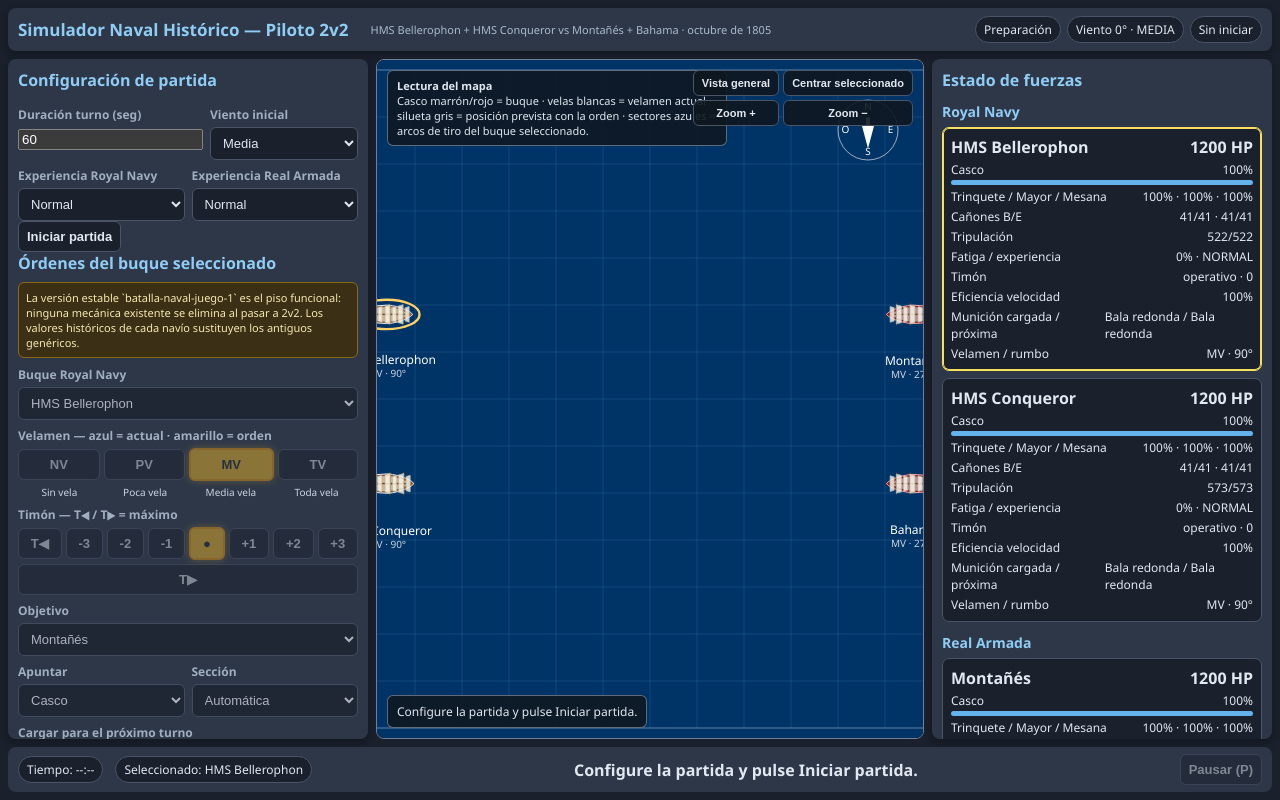
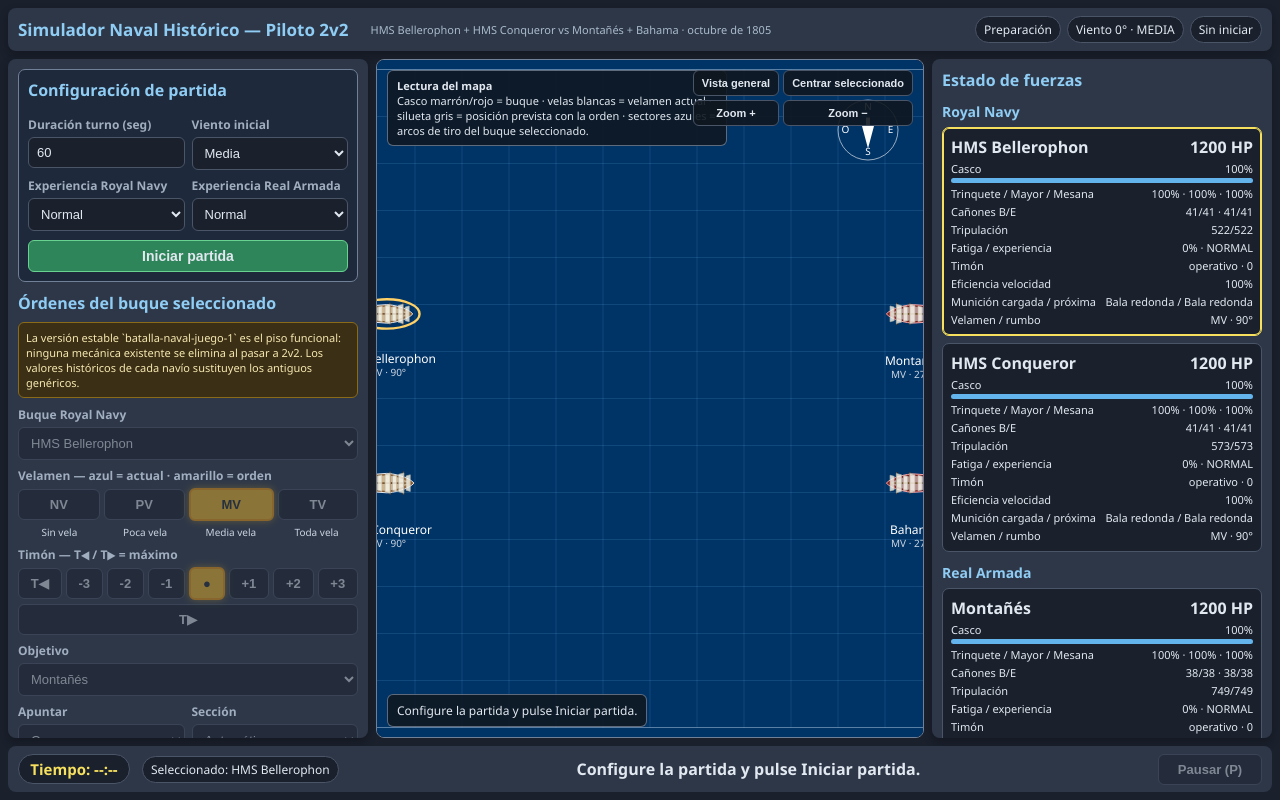
Before and after one commit to Reyndio/batalla-naval-juego, a website: page pilot-2v2.html in a window 1280 px wide. Drawn offline with Linux system fonts and the light colour scheme.

Commit message:
style: add prebattle config and turn clock presentation

```diff
--- a/pilot-2v2.css
+++ b/pilot-2v2.css
@@ -25,69 +25,32 @@
       gap: 8px;
       padding: 8px;
     }
-    header {
-      grid-area: header;
-      background: var(--panel);
-      border-radius: 8px;
-      padding: 8px 10px;
-      display: flex;
-      gap: 12px;
-      align-items: center;
-      flex-wrap: wrap;
-      box-shadow: 0 4px 8px rgba(0,0,0,.25);
-    }
+    header { grid-area: header; background: var(--panel); border-radius: 8px; padding: 8px 10px; display: flex; gap: 12px; align-items: center; flex-wrap: wrap; box-shadow: 0 4px 8px rgba(0,0,0,.25); }
     header h1 { font-size: 17px; color: #90cdf4; margin: 0 10px 0 0; }
     .top-status { margin-left: auto; display: flex; gap: 6px; flex-wrap: wrap; }
     .pill { background: #1a202c; border: 1px solid #4a5568; border-radius: 999px; padding: 4px 8px; font-size: 12px; }
-    .panel {
-      background: var(--panel);
-      border-radius: 8px;
-      box-shadow: 0 4px 8px rgba(0,0,0,.25);
-      overflow: auto;
-      padding: 10px;
-      min-height: 0;
-    }
+    .clock-pill { color: #f6e05e; font-size: 15px; font-weight: 800; min-width: 112px; text-align: center; }
+    .panel { background: var(--panel); border-radius: 8px; box-shadow: 0 4px 8px rgba(0,0,0,.25); overflow: auto; padding: 10px; min-height: 0; }
     #leftPanel { grid-area: left; }
     #rightPanel { grid-area: right; }
-    #canvasWrap {
-      grid-area: main;
-      min-width: 0;
-      min-height: 0;
-      position: relative;
-      overflow: hidden;
-      background: #003366;
-      border-radius: 8px;
-      border: 1px solid #718096;
-    }
+    #canvasWrap { grid-area: main; min-width: 0; min-height: 0; position: relative; overflow: hidden; background: #003366; border-radius: 8px; border: 1px solid #718096; }
     canvas { width: 100%; height: 100%; display: block; background: #003366; cursor: grab; }
     canvas.panning { cursor: grabbing; }
-    footer {
-      grid-area: footer;
-      background: var(--panel);
-      border-radius: 8px;
-      padding: 7px 10px;
-      display: flex;
-      align-items: center;
-      gap: 12px;
-      min-height: 42px;
-    }
+    footer { grid-area: footer; background: var(--panel); border-radius: 8px; padding: 7px 10px; display: flex; align-items: center; gap: 12px; min-height: 46px; }
     #mainMessage { flex: 1; text-align: center; font-weight: 600; }
     h2, h3 { color: #90cdf4; }
     h2 { font-size: 16px; margin: 0 0 8px; }
     h3 { font-size: 14px; margin: 11px 0 6px; }
     label { color: var(--muted); font-weight: 600; font-size: 12px; display: block; margin: 7px 0 4px; }
-    select, button {
-      background: #1a202c;
-      color: #e2e8f0;
-      border: 1px solid var(--line);
-      border-radius: 6px;
-      padding: 7px 8px;
-      font-size: 13px;
-    }
+    select, button, input[type="number"] { background: #1a202c; color: #e2e8f0; border: 1px solid var(--line); border-radius: 6px; padding: 7px 8px; font-size: 13px; }
     button { cursor: pointer; font-weight: 700; }
     button:hover:not(:disabled) { border-color: var(--blue2); background: #243447; }
-    button:disabled { opacity: .45; cursor: not-allowed; }
-    select { width: 100%; }
+    button:disabled, input:disabled, select:disabled { opacity: .45; cursor: not-allowed; }
+    select, input[type="number"] { width: 100%; }
+    .prebattle-config { background: #1e293b; border: 1px solid #718096; border-radius: 7px; padding: 9px; margin-bottom: 10px; }
+    .prebattle-config.locked { opacity: .55; }
+    .start-button { width: 100%; margin-top: 9px; background: #2f855a; border-color: #68d391; font-size: 14px; }
+    #pauseBattle { min-width: 104px; }
     .cmd-row { display: flex; gap: 4px; flex-wrap: wrap; align-items: center; }
     .cmd-row button { flex: 1 1 auto; min-width: 34px; }
     .cmd-button.current { background: var(--blue); border-color: var(--blue2); color: white; }
@@ -102,47 +65,16 @@
     .resolve { background: #8a5d13; }
     .danger { background: #742a2a; }
     .small { font-size: 11px; color: #a9bbcc; line-height: 1.4; }
-    .legend-box {
-      position: absolute;
-      left: 10px;
-      top: 10px;
-      z-index: 4;
-      background: rgba(15,23,32,.86);
-      border: 1px solid rgba(160,174,192,.55);
-      border-radius: 6px;
-      padding: 7px 9px;
-      font-size: 11px;
-      pointer-events: none;
-      max-width: 340px;
-    }
-    #tacticalOverlay {
-      position: absolute;
-      left: 10px;
-      bottom: 10px;
-      z-index: 4;
-      background: rgba(15,23,32,.88);
-      border: 1px solid rgba(160,174,192,.55);
-      border-radius: 6px;
-      padding: 7px 9px;
-      font-size: 12px;
-      pointer-events: none;
-      min-width: 240px;
-    }
-    #cameraTools {
-      position: absolute;
-      right: 10px;
-      top: 10px;
-      z-index: 5;
-      display: grid;
-      grid-template-columns: repeat(2, auto);
-      gap: 4px;
-    }
+    .legend-box { position: absolute; left: 10px; top: 10px; z-index: 4; background: rgba(15,23,32,.86); border: 1px solid rgba(160,174,192,.55); border-radius: 6px; padding: 7px 9px; font-size: 11px; pointer-events: none; max-width: 340px; }
+    #tacticalOverlay { position: absolute; left: 10px; bottom: 10px; z-index: 4; background: rgba(15,23,32,.88); border: 1px solid rgba(160,174,192,.55); border-radius: 6px; padding: 7px 9px; font-size: 12px; pointer-events: none; min-width: 240px; }
+    #cameraTools { position: absolute; right: 10px; top: 10px; z-index: 5; display: grid; grid-template-columns: repeat(2, auto); gap: 4px; }
     #cameraTools button { padding: 6px 8px; font-size: 11px; background: rgba(15,23,32,.9); }
     .ship-card { background: #1a202c; border: 1px solid #4a5568; border-radius: 7px; padding: 8px; margin-bottom: 7px; }
     .ship-card.selected { border-color: #f6e05e; box-shadow: 0 0 0 1px #f6e05e inset; }
     .ship-card.sunk { opacity: .5; }
     .ship-title { display: flex; justify-content: space-between; gap: 8px; font-weight: 700; }
-    .info-line { display: flex; justify-content: space-between; gap: 8px; font-size: 12px; margin-top: 3px; }
+    .info-line { display: flex; justify-content: space-between; gap: 8px; font-size: 11px; margin-top: 3px; }
+    .info-line span:last-child { text-align: right; }
     .bar { height: 5px; background: #4a5568; overflow: hidden; border-radius: 999px; margin-top: 2px; }
     .bar > span { display:block; height:100%; background:#63b3ed; }
     #ordersSummary { background: #1a202c; border-radius: 6px; padding: 7px; border: 1px solid #4a5568; }
@@ -158,6 +90,6 @@
     @media (max-width: 1200px) {
       #app { grid-template-columns: 320px minmax(480px,1fr); grid-template-areas: "header header" "left main" "right right" "footer footer"; overflow: auto; }
       body { overflow: auto; }
-      #rightPanel { max-height: 420px; }
+      #rightPanel { max-height: 480px; }
       #canvasWrap { min-height: 640px; }
     }
```
